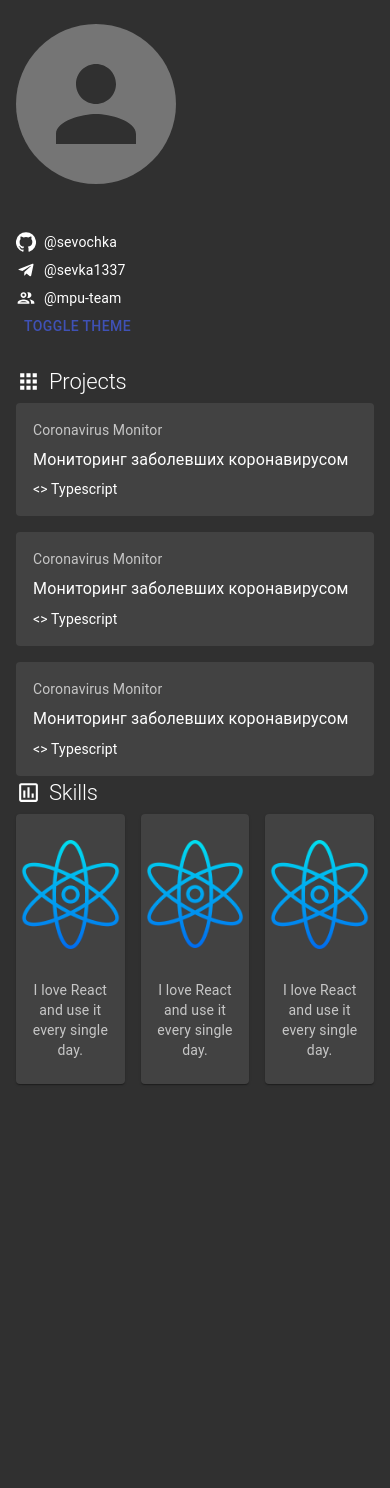
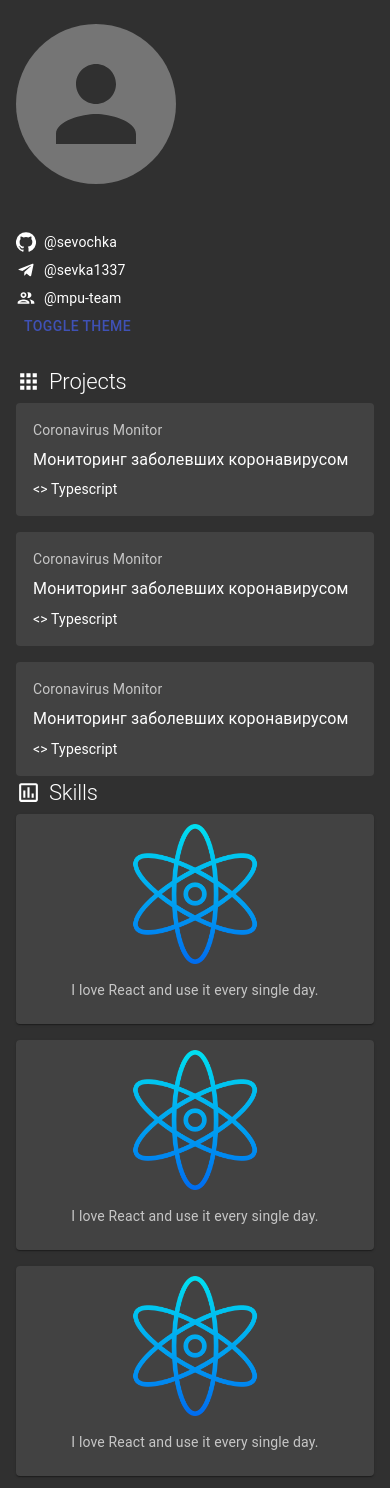
Before and after one commit to Sevochka/portfolio, a React app: page / in a window 390 px wide. Before the commit the page ends 1096 px from the top, so only its background shows below. Built offline with nearby package versions, Linux system fonts and the light colour scheme; no server answers.

Commit message:
Make skills responsive

```diff
--- a/src/components/projects/Projects.tsx
+++ b/src/components/projects/Projects.tsx
@@ -53,13 +53,15 @@ const Projects: FC = () => {
       <ProjectCard {...project} />
     </Grid>
   ));
+
+  const gridDirection = matches ? 'column' : 'row';
   return (
     <>
       <TitlePart title="Projects" IconComponent={AppsOutlinedIcon} />
       <Grid
         container
         spacing={2}
-        direction={matches ? 'column' : 'row'}
+        direction={gridDirection}
         alignItems="flex-start"
       >
         {mapData}
--- a/src/components/skills/SkillItem.tsx
+++ b/src/components/skills/SkillItem.tsx
@@ -7,7 +7,6 @@ type Props = {
 };
 const useStyles = makeStyles({
   root: {
-    maxWidth: 345,
     textAlign: 'center',
     paddingTop: 10,
   },
--- a/src/components/skills/Skills.tsx
+++ b/src/components/skills/Skills.tsx
@@ -1,10 +1,10 @@
 import React, { FC } from 'react';
 import { SkillItem } from 'components/skills/SkillItem';
 import ReactIcon from 'assets/atom.png';
-import { createStyles, Grid } from '@material-ui/core';
+import { createStyles, Grid, useMediaQuery } from '@material-ui/core';
 import { TitlePart } from 'components/shared/TitlePart';
 import SkillsIcon from '@material-ui/icons/AssessmentOutlined';
-import { makeStyles } from '@material-ui/core/styles';
+import { makeStyles, Theme } from '@material-ui/core/styles';
 
 const temporaryData = [
   {
@@ -18,16 +18,26 @@ const temporaryData = [
   },
 ];
 
-const useStyles = makeStyles(() =>
+const useStyles = makeStyles((theme) =>
   createStyles({
     gridItem: {
       width: '33.333333%',
+    },
+    [theme.breakpoints.between('xs', 'sm')]: {
+      gridItem: {
+        width: '100%',
+      },
     },
   })
 );
 
 const Skills: FC = () => {
   const styles = useStyles();
+  const matches = useMediaQuery((theme: Theme) =>
+    theme.breakpoints.between('xs', 'sm')
+  );
+  const gridDirection = matches ? 'column' : 'row';
+
   const mapData = temporaryData.map((skill, i) => (
     <Grid item key={i} className={styles.gridItem}>
       <SkillItem {...skill} />
@@ -36,7 +46,12 @@ const Skills: FC = () => {
   return (
     <>
       <TitlePart title="Skills" IconComponent={SkillsIcon} />
-      <Grid container spacing={2} direction="row" alignItems="flex-start">
+      <Grid
+        container
+        spacing={2}
+        direction={gridDirection}
+        alignItems="flex-start"
+      >
         {mapData}
       </Grid>
     </>
```
